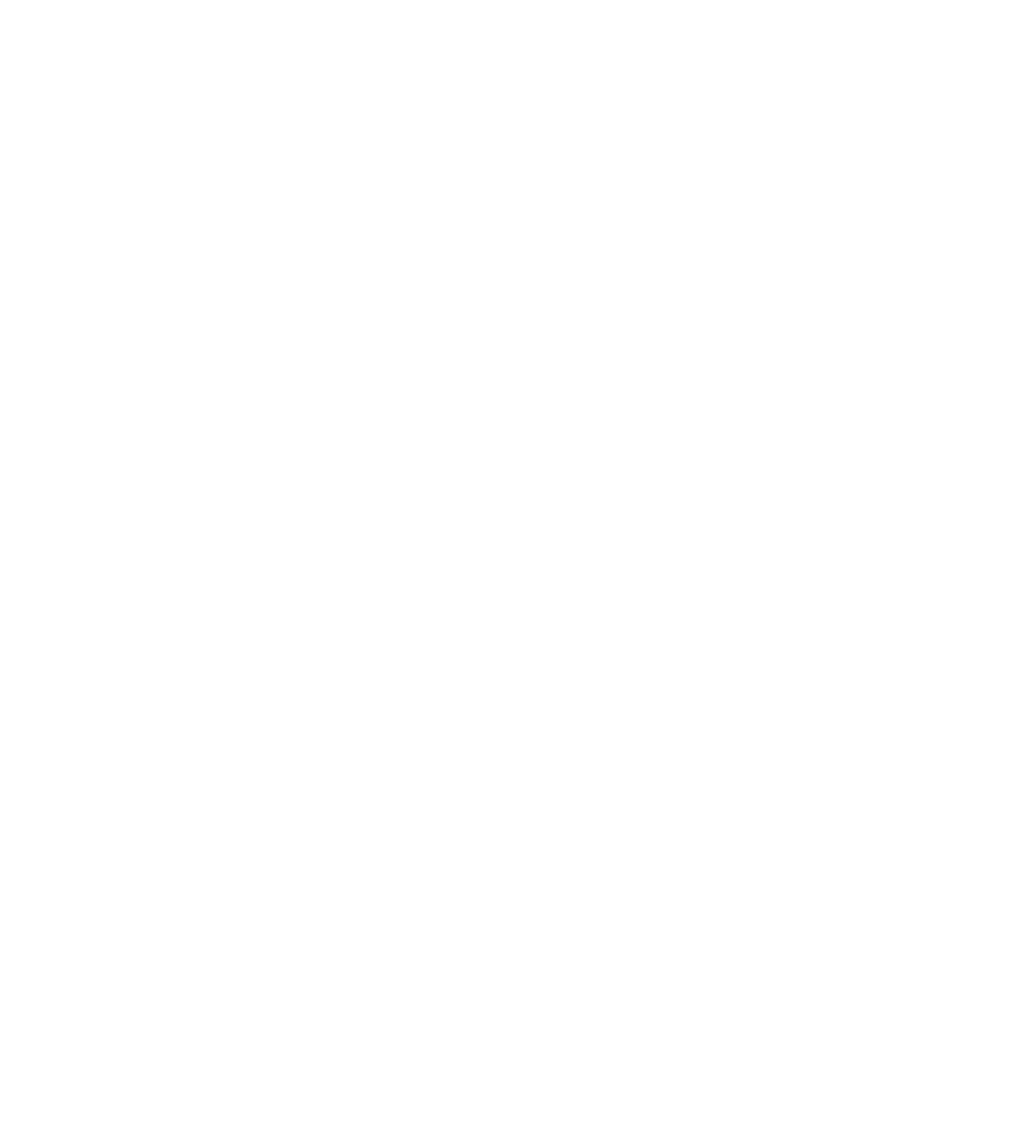
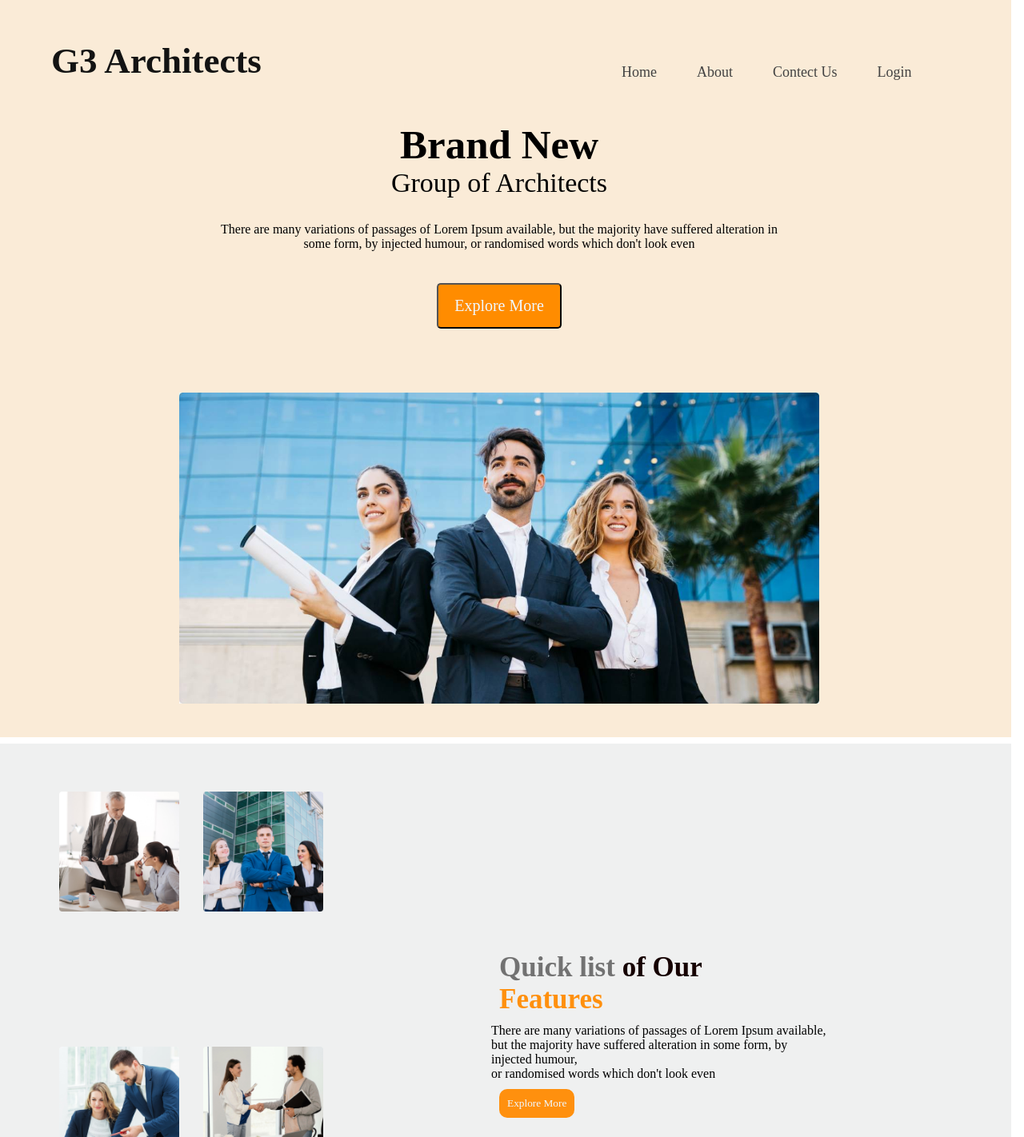
Before and after one commit to ah496/g3-architects, a plain HTML site: page index.html in a window 1280 px wide. Shown: the top 1422 px of the page at 80% size. Before the commit the page ends 800 px from the top, so only its background shows below. Drawn offline with Linux system fonts and the light colour scheme.

Commit message:
feature-text

```diff
--- a/index.html
+++ b/index.html
@@ -5,14 +5,78 @@
     <meta http-equiv="X-UA-Compatible" content="IE=edge">
     <meta name="viewport" content="width=device-width, initial-scale=1.0">
     <title>g3-architects</title>
+    <link rel="stylesheet" href="style.css">
 </head>
 <body>
-    <header>
 
-    </header>
-    <main>
+    <header class="header">
+        <!-- nav html -->
 
-    </main>
+        <nav>
+            <h2 class="nav-title">G3 Architects</h2>
+
+            <ul>
+                <li>Home</li>
+                <li>About</li>
+                <li>Contect Us</li>
+                <li>Login</li>
+            </ul>
+        </nav>
+
+
+        <!-- content html -->
+        <div class="content">
+            <div class="content-title">
+                <h2>Brand New </h2>
+                <p>Group of Architects</p>
+            </div>
+
+            <p class="content-description">There are many variations of passages of Lorem Ipsum available, but the majority have suffered alteration in <br> some form, by injected humour, or randomised words which don't look even</p>
+            <div class="btn">
+                <button class="btn-primary">Explore More</button>
+            </div>
+
+            <div class="banner-img">
+                <img src="images/banner.jpg" alt="">
+            </div>
+        </div>
+
+        <main>
+            <section class="features">
+                <div class="feature">
+                    <div class="feature-images">
+                        <div class="image">
+                            <img src="images/team1.png" alt="">
+                        </div>
+                        <div class="image">
+                            <img src="images/team2.png" alt="">
+                        </div>
+                        <div class="image">
+                            <img src="images/team3.png" alt="">
+                        </div>
+                        <div class="image">
+                            <img src="images/team4.png" alt="">
+                        </div>
+                    </div>
+                    <div class="feature-text">
+                        <h2 class="feature-title">Quick list <span class="word-1">of Our</span> <br> <span class="word-2">Features</span></h2>
+                        <p>There are many variations of passages of Lorem Ipsum available, <br> but the majority have suffered alteration in some form, by injected humour, <br> or randomised words which don't look even</p>
+                        <button class="btn-feature">Explore More</button>
+
+                    </div>
+
+
+
+
+
+
+            </section>
+        </main>
+
+
+
+   </header>
+
     <footer>
 
     </footer>
--- a/style.css
+++ b/style.css
@@ -0,0 +1,162 @@
+* {
+    margin: 0;
+    font-family: 'Work Sans';
+}
+
+/* Nav style */
+.header {
+    position: absolute;
+    width: 100%;
+    height: 922px;
+    left: -16px;
+    top: 0px;
+    left: -16px;
+    background-color: antiquewhite;
+}
+
+nav {
+    display: flex;
+    justify-content: space-between;
+}
+
+.nav-title {
+    font-weight: 700;
+    font-size: 45px;
+    padding: 50px 80px;
+    color: #131313;
+}
+
+nav li {
+    margin-left: 50px;
+    list-style: none;
+
+}
+
+ul {
+    display: flex;
+    position: absolute;
+    width: 477px;
+    height: 26px;
+    left: 703px;
+    top: 80px;
+    font-size: 18px;
+    color: #424242;
+}
+
+/* <!-- content css --> */
+
+
+.content-title {
+    font-size: 34px;
+    text-align: center;
+
+
+}
+
+.title {
+    text-align: center;
+    left: 29px;
+
+}
+
+.content-description {
+
+    text-align: center;
+    margin-top: 30px;
+
+
+
+}
+
+.btn{
+    display: flex;
+    justify-content: center;
+    margin-top: 40px;
+
+}
+
+.btn-primary {
+
+    padding: 15px 20px;
+    left: 295px;
+    font-size: 20px;
+    background-color: darkorange;
+    color: aliceblue;
+    border-radius: 5px;
+    margin: auto;
+
+}
+
+/* banner img */
+
+.banner-img{
+    display: flex;
+    justify-content: center;
+    margin-top: 80px;
+
+}
+
+.banner-img img {
+    max-width: 800px !important;
+    margin: 0 auto;
+
+}
+
+/* Features */
+
+.feature{
+    display: flex;
+    margin-top: 50px;
+    padding: 50px 30px;
+    /* justify-content: center; */
+    background-color: rgb(239, 240, 240);
+
+
+}
+.feature-images{
+    display: grid;
+    grid-template-columns: repeat(2, 1fr);
+    margin-left: 50px;
+    grid-gap: 10px;
+}
+
+.image img{
+    width: 150px;
+    border-radius: 5px;
+    padding: 10px 10px;
+
+
+}
+
+.Feature-title{
+    font-size: 45px;
+    font-weight: 500;
+    color: #727272;
+}
+
+.feature-text{
+    margin: 200px;
+    justify-content: center;
+
+}
+
+.feature-title{
+    font-size: 35px;
+    color: #727272;
+    margin: 10px;
+
+}
+.word-1{
+    color: #160101;
+}
+.word-2{
+    color: #FF900E;
+}
+.btn-feature{
+    padding: 10px 10px;
+    color: aliceblue;
+    background-color: #FF900E;
+    border-radius: 10px;
+    border: none;
+    margin: 10px;
+}
```
Also changed, not shown: images/banner.jpg (added), images/banner.png (deleted).
